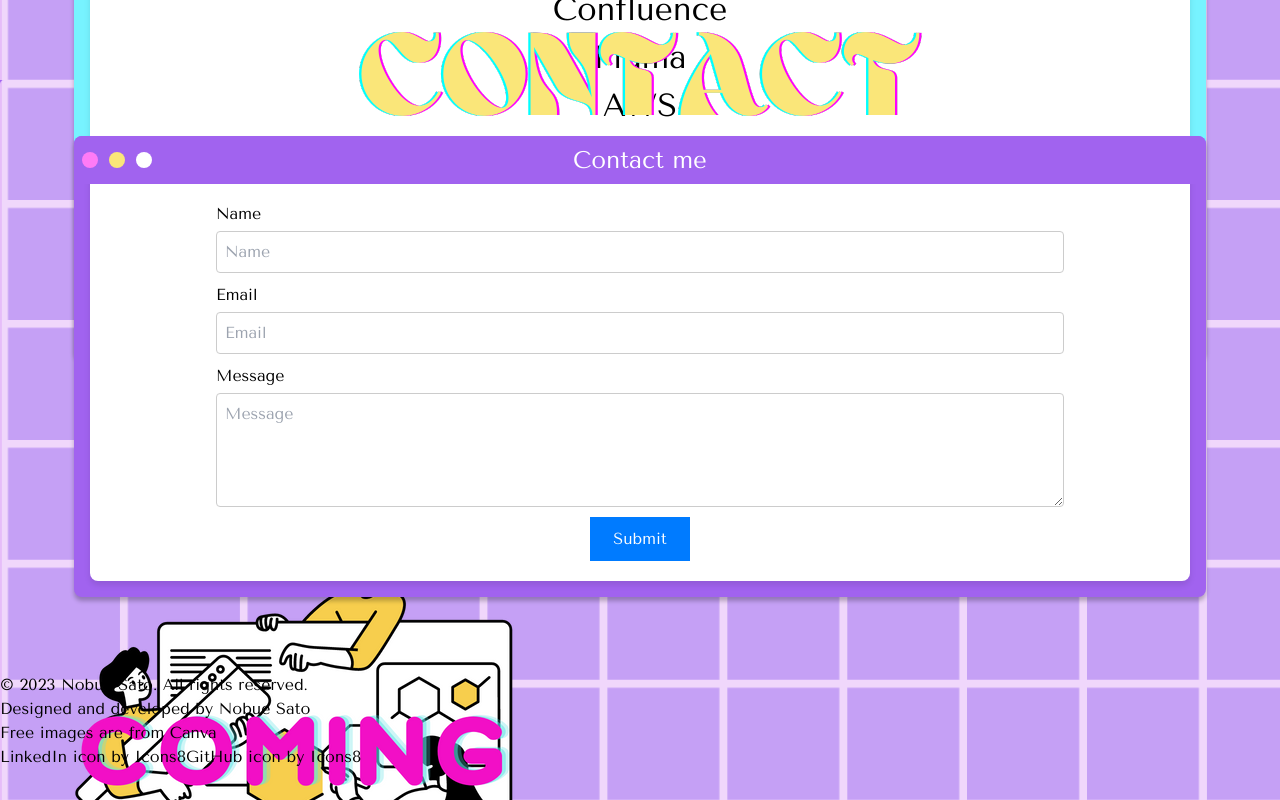
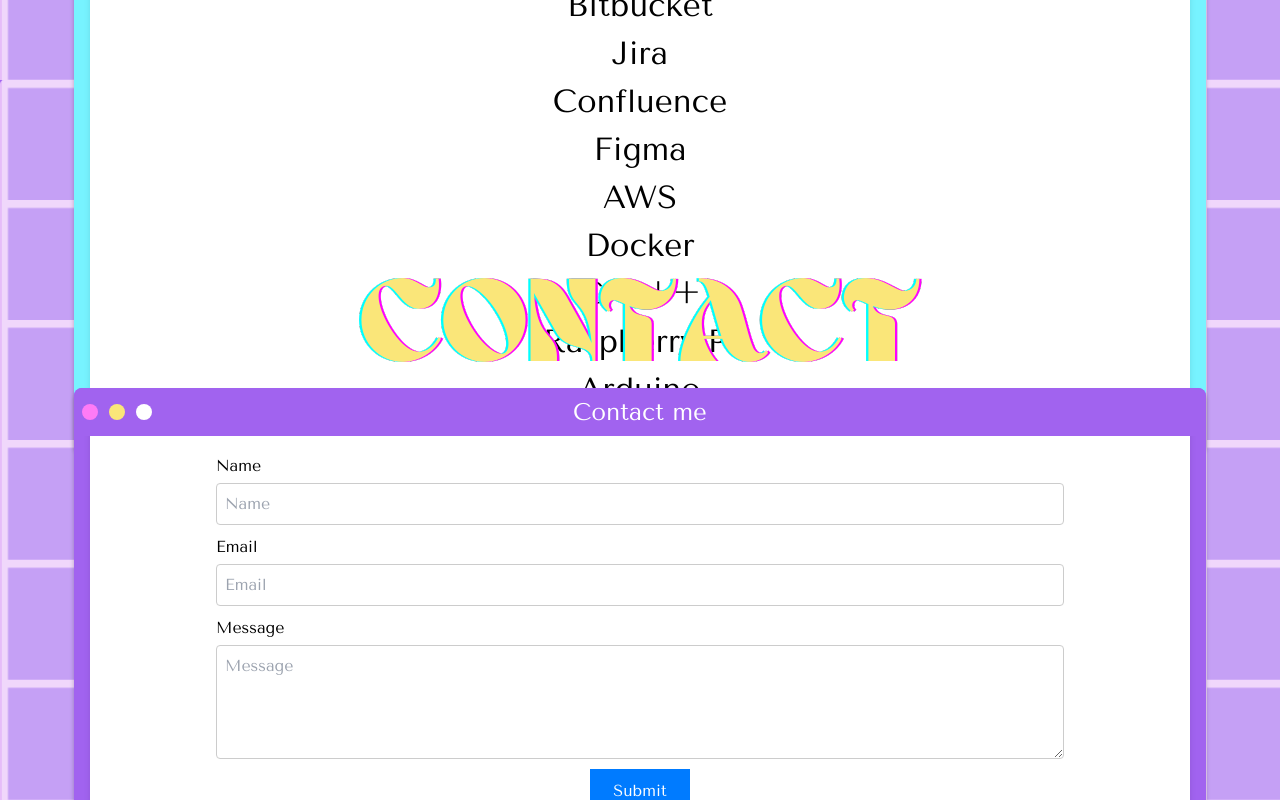
Before and after one commit to NobueSato/my-portfolio, a React (Create React App) app: page / in a window 1280 px wide. Shown: the part 2800-3600 px from the top of the page. Built offline with nearby package versions, Linux system fonts and the light colour scheme.

Commit message:
Delete bg image of form, change the section height

```diff
--- a/src/components/Contact.js
+++ b/src/components/Contact.js
@@ -39,7 +39,7 @@
           className="h-full w-auto object-contain"
         />
       </div>
-      <div className="contact-form flex justify-center items-center h-5/6 ml-42">
+      <div className="flex justify-center items-center h-5/6 ml-42">
         <Card title="Contact me">
           <form
             id="contact-form"
--- a/src/styles/global.scss
+++ b/src/styles/global.scss
@@ -31,7 +31,7 @@
 section {
   margin: 50px auto 0; /* Use "auto" for horizontal centering */
   padding: 10px;
-  height: 80vh;
+  height: 90vh;
   width: 90%; /* Set the width to 90% */
 
   @media (max-width: 767px) {
@@ -116,13 +116,6 @@
 
 .grid-wrapper {
   height: 85%;
-}
-
-.contact-form {
-  background-image: url("../assets/images/contactbg.png");
-  background-size: 90% 100%; /* Adjust the image size to cover the section */
-  background-repeat: no-repeat; /* Prevent image from repeating */
-  background-position: center; /* Center the image within the section */
 }
 
 form {
```
